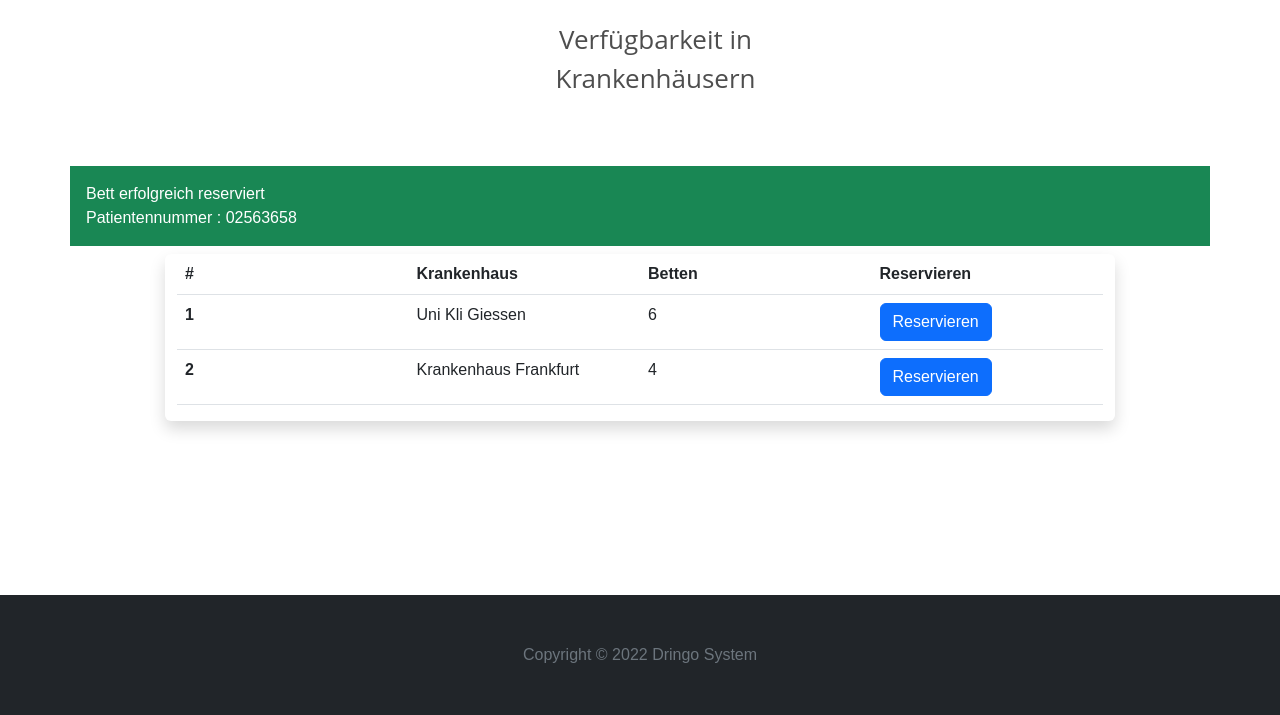
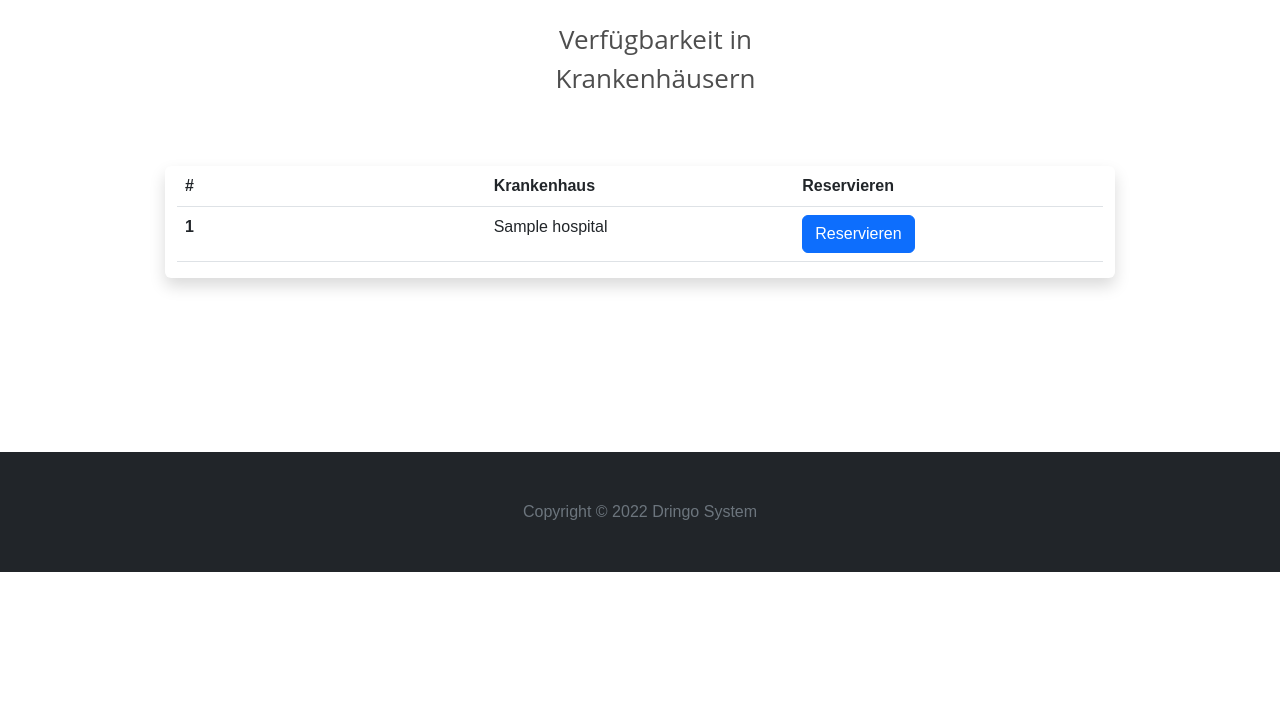
Before and after one commit to OrPh4ns/dringo, a Django app: page /neuer_notfall in a window 1280 px wide. Shown: the part 167-882 px from the top of the page. After the commit the page ends 739 px from the top, so only its background shows below. Run offline with Django 4.2, Linux system fonts and the light colour scheme; a user stored in the database is signed in; tables that the repository leaves empty hold one stand-in row (values such as "Sample post"); some libraries are stand-ins or nearby versions.

Commit message:
update new emerg template

```diff
--- a/templates/new_emerg.html
+++ b/templates/new_emerg.html
@@ -17,9 +17,14 @@
 
                 <div class="container py-5">
                     <div class="row">
-                        <p class="p-3 mb-2 bg-success text-white">Bett erfolgreich reserviert
-                            <br>Patientennummer : 02563658
+
+        {% if error %}
+                        <p class="p-3 mb-2 bg-danger text-white">
+
+                               {{ error }}
+
                         </p>
+        {% endif %}
                         <div class="col-lg-10 mx-auto bg-white rounded shadow">
                             <!-- Fixed header table-->
                             <div class="table-responsive">
@@ -28,30 +33,22 @@
                                     <tr>
                                         <th scope="col" class="col-3">#</th>
                                         <th scope="col" class="col-3">Krankenhaus</th>
-                                        <th scope="col" class="col-3">Betten</th>
+                                        <!--<th scope="col" class="col-3">Betten</th>-->
                                         <th scope="col" class="col-3">Reservieren</th>
                                     </tr>
                                     </thead>
                                     <tbody>
 
+                                {% for hospt in hospts %}
                                     <tr class="mb-5">
-                                        <th scope="row" class="col-3">1</th>
-                                        <td class="col-3">Uni Kli Giessen</td>
-                                        <td class="col-3">6</td>
+                                        <th scope="row" class="col-3">{{ hospt.id }}</th>
+                                        <td class="col-3">{{ hospt.name }}</td>
+                                        <!--<td class="col-3">{{ hospt.beds_count }}</td>-->
                                         <td class="col-3">
-                                            <button type="button" class="btn btn-primary">Reservieren</button>
+                                            <a class="btn btn-primary" href="/reserv_emerg/{{ hospt.id }}">Reservieren</a>
                                         </td>
                                     </tr>
-
-                                    <tr class="mb-5">
-                                        <th scope="row" class="col-3">2</th>
-                                        <td class="col-3">Krankenhaus Frankfurt</td>
-                                        <td class="col-3">4</td>
-                                        <td class="col-3">
-                                            <button type="button" class="btn btn-primary">Reservieren</button>
-                                        </td>
-                                    </tr>
-
+                                {% endfor %}
 
                                     </tbody>
                                 </table>
```
